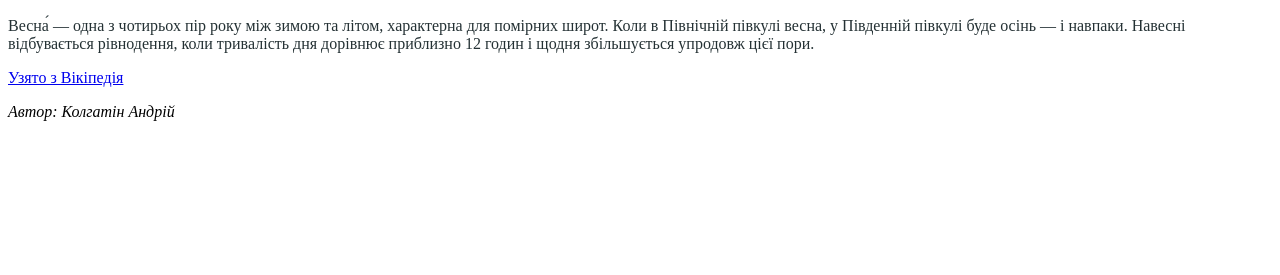
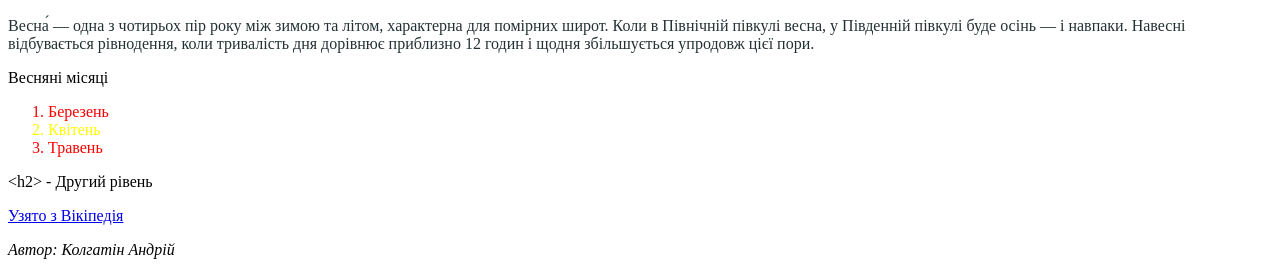
Before and after one commit to school-man4enk/html_8class, a plain HTML site: page index.html in a window 1280 px wide. Shown: the part 557-832 px from the top of the page. Before the commit the page ends 800 px from the top, so only its background shows below. Drawn offline with Linux system fonts and the light colour scheme.

Commit message:
Update index.html

```diff
--- a/index.html
+++ b/index.html
@@ -12,8 +12,14 @@
 
     <p style="color: #243134">Весна́ — одна з чотирьох пір року між зимою та літом, характерна для помірних широт. Коли в Північній півкулі весна, у Південній півкулі буде осінь — і навпаки. Навесні відбувається рівнодення, коли тривалість дня дорівнює приблизно 12 годин і щодня збільшується упродовж цієї пори.</p>
 
+    <p>Весняні місяці </p>
+    <ol style="color: red">
+    	<li>Березень</li>
+    	<li style="color: yellow">Квітень</li>
+    	<li>Травень</li>
+    </ol>
 
-
+    <p>  &lth2&gt - Другий рівень </p>
     <a href="https://uk.wikipedia.org/wiki/%D0%92%D0%B5%D1%81%D0%BD%D0%B0">Узято з Вікіпедія</a>
 
 
```
